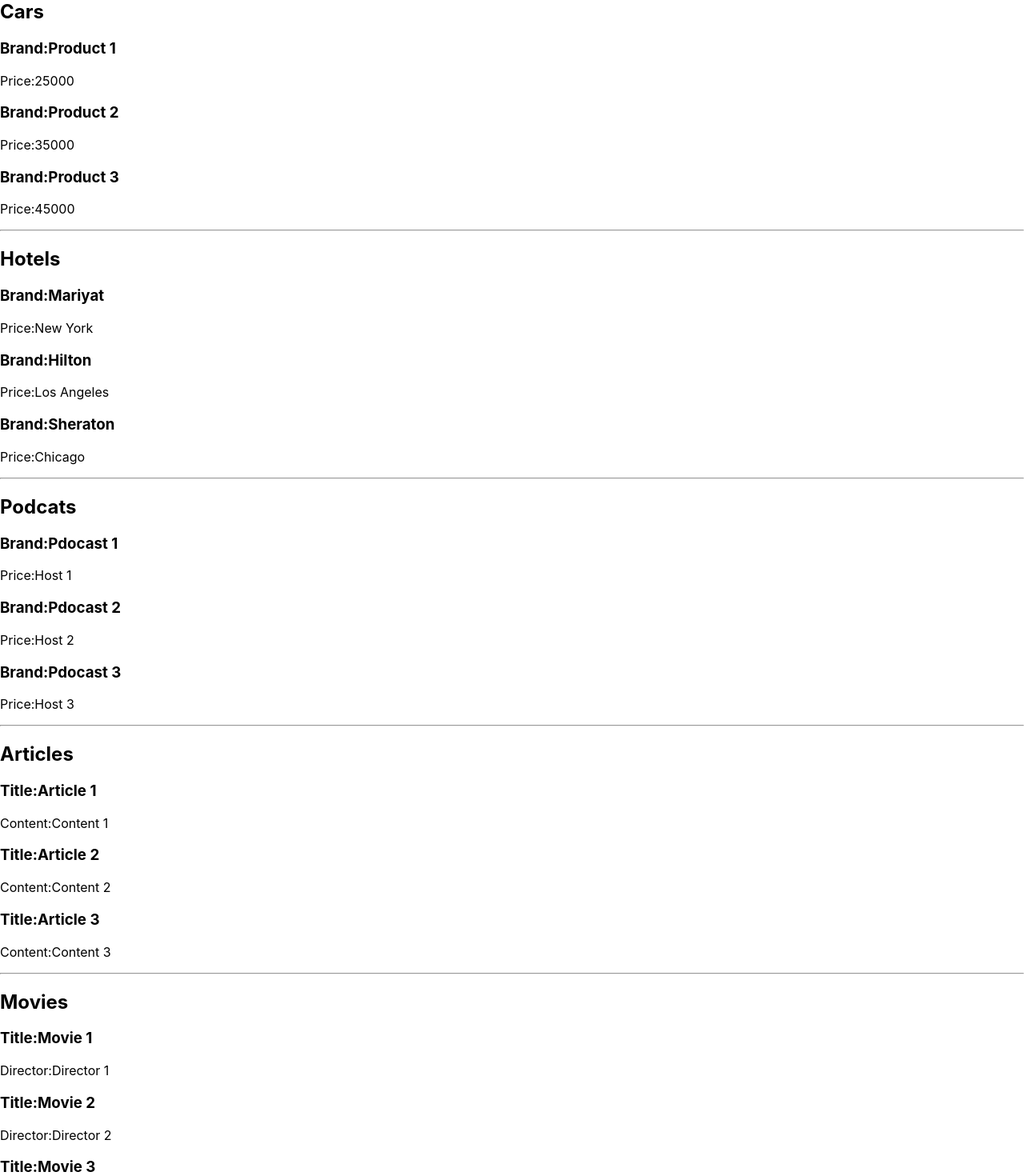
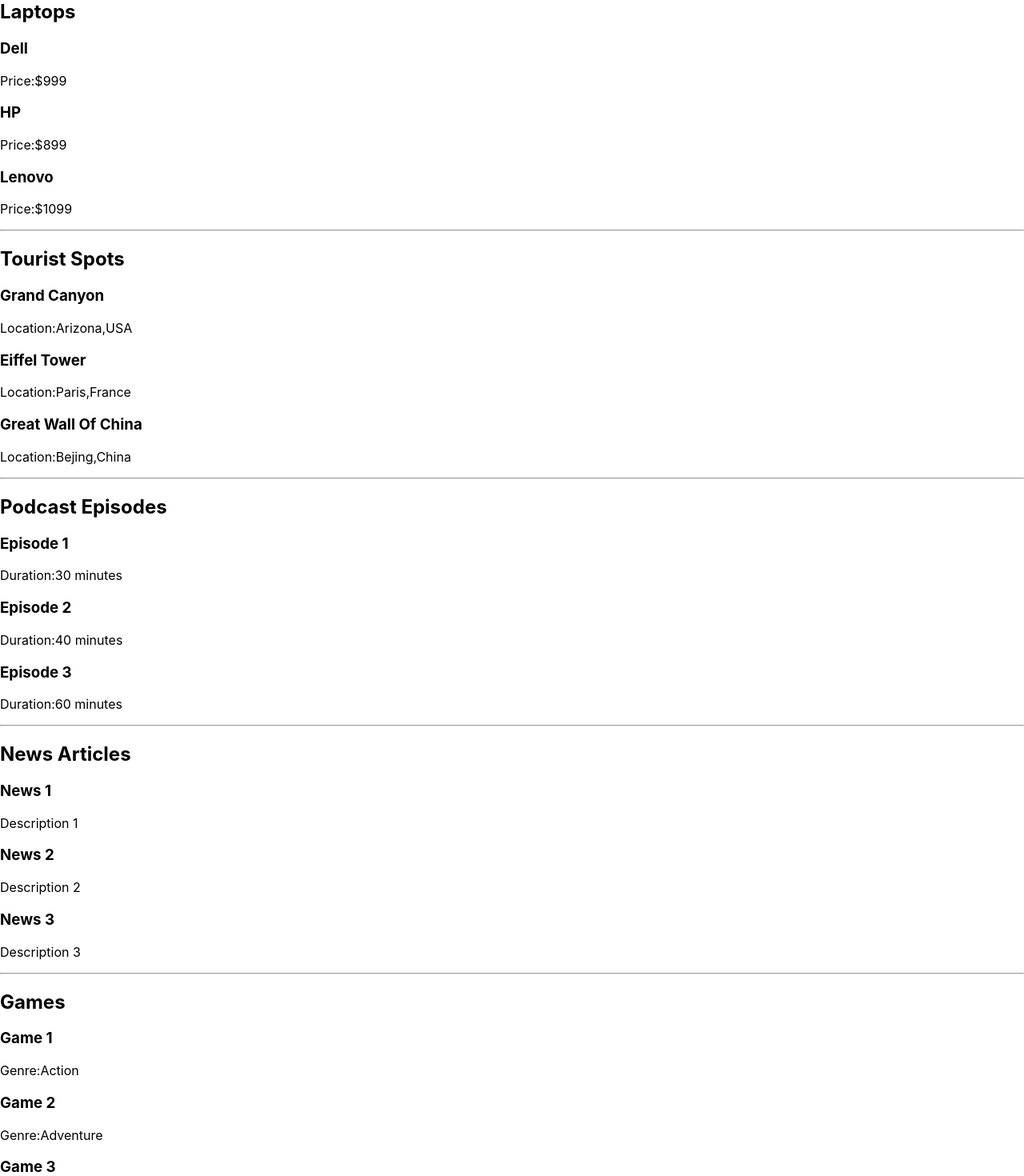
Before and after one commit to sourav7274/NeogP, a React (Create React App) app in the folder CW/test1/: page / in a window 1280 px wide. Shown: the part 20-1490 px from the top of the page at 80% size. Built offline with nearby package versions, Linux system fonts and the light colour scheme.

Commit message:
IR2.1_HW2

```diff
--- a/CW/test1/src/App.js
+++ b/CW/test1/src/App.js
@@ -1,32 +1,32 @@
 
 import './App.css';
 
-const Cars = ({cars}) =>{
-  const carList = cars.map(car =>(
-    <div key={car.id}>
-       <h3>Brand:{car.Brand}</h3>
-       <p>Price:{car.price}</p>
+const Laptops = ({laptops}) =>{
+  const laptopList = laptops.map(laptop =>(
+    <div key={laptop.id}>
+       <h3>{laptop.Brand}</h3>
+       <p>Price:${laptop.price}</p>
     </div>
   ))
   return(
     <>
-      <h2>Cars</h2>
-      {carList}
+      <h2>Laptops</h2>
+      {laptopList}
       <hr/>
     </>
   )
 }
-const Hotels = ({hotels}) =>{
-  const hotelList = hotels.map(hotel =>(
-    <div  key={hotel.id}>
-       <h3>Brand:{hotel.name}</h3>
-       <p>Price:{hotel.location}</p>
+const Tspots = ({tspots}) =>{
+  const tspotList = tspots.map(tspot =>(
+    <div key={tspot.id}>
+       <h3>{tspot.name}</h3>
+       <p>Location:{tspot.location}</p>
     </div>
   ))
   return(
     <>
-      <h2>Hotels</h2>
-      {hotelList}
+      <h2>Tourist Spots</h2>
+      {tspotList}
       <hr/>
     </>
   )
@@ -34,13 +34,13 @@
 const Podcasts = ({podcasts}) =>{
   const PodList = podcasts.map(pod =>(
     <div  key={pod.id}>
-       <h3>Brand:{pod.title}</h3>
-       <p>Price:{pod.host}</p>
+       <h3>{pod.title}</h3>
+       <p>Duration:{pod.duration} minutes</p>
     </div>
   ))
   return(
     <>
-      <h2>Podcats</h2>
+      <h2>Podcast Episodes</h2>
       {PodList}
       <hr/>
     </>
@@ -49,29 +49,29 @@
 const Articles = ({articles}) =>{
   const articleList = articles.map(article =>(
     <div  key={article.id}>
-       <h3>Title:{article.title}</h3>
-       <p>Content:{article.content}</p>
+       <h3>{article.title}</h3>
+       <p>{article.description}</p>
     </div>
   ))
   return(
     <>
-      <h2>Articles</h2>
+      <h2>News Articles</h2>
       {articleList}
       <hr/>
     </>
   )
 }
-const Movies = ({movies}) =>{
-  const movieList = movies.map(movie =>(
-    <div  key={movie.id}>
-       <h3>Title:{movie.title}</h3>
-       <p>Director:{movie.director}</p>
+const Games = ({games}) =>{
+  const gameList = games.map(game =>(
+    <div  key={game.id}>
+       <h3>{game.title}</h3>
+       <p>Genre:{game.genre}</p>
     </div>
   ))
   return(
     <>
-      <h2>Movies</h2>
-      {movieList}
+      <h2>Games</h2>
+      {gameList}
       <hr/>
     </>
   )
@@ -80,42 +80,42 @@
 
 function App() {
 
-  const cars = [
-    {id:1,Brand:"Product 1",price:25000},
-    {id:2,Brand:"Product 2",price:35000},
-    {id:3,Brand:"Product 3",price:45000},
+  const laptops = [
+    {id:1,Brand:"Dell",price:999},
+    {id:2,Brand:"HP",price:899},
+    {id:3,Brand:"Lenovo",price:1099},
   ]
 
-  const hotels= [
-    {id:1,name:"Mariyat",location:"New York"},
-    {id:2,name:"Hilton",location:"Los Angeles"},
-    {id:3,name:"Sheraton",location:"Chicago"},
+  const tspots= [
+    {id:1,name:"Grand Canyon",location:"Arizona,USA"},
+    {id:2,name:"Eiffel Tower",location:"Paris,France"},
+    {id:3,name:"Great Wall Of China",location:"Bejing,China"},
   ]
 
   const podcasts = [
-    {id:1,title:"Pdocast 1",host:"Host 1"},
-    {id:2,title:"Pdocast 2",host:"Host 2"},
-    {id:3,title:"Pdocast 3",host:"Host 3"},
+    {id:1,title:"Episode 1",duration:30},
+    {id:2,title:"Episode 2",duration:40},
+    {id:3,title:"Episode 3",duration:60},
   ]
   const articles = [
-    {id:1,title:"Article 1",content:"Content 1"},
-    {id:2,title:"Article 2",content:"Content 2"},
-    {id:3,title:"Article 3",content:"Content 3"},
+    {id:1,title:"News 1",description:"Description 1"},
+    {id:2,title:"News 2",description:"Description 2"},
+    {id:3,title:"News 3",description:"Description 3"},
   ]
 
-  const movies = [
-    {id:1,title:"Movie 1",director:"Director 1"},
-    {id:2,title:"Movie 2",director:"Director 2"},
-    {id:3,title:"Movie 3",director:"Director 3"},
+  const games = [
+    {id:1,title:"Game 1",genre:"Action"},
+    {id:2,title:"Game 2",genre:"Adventure"},
+    {id:3,title:"Game 3",genre:"Strategy"},
   ]
 
   return (
     <div>
-      <Cars cars={cars}/>
-      <Hotels hotels={hotels}/>
+      <Laptops laptops={laptops}/>
+      <Tspots tspots={tspots}/>
       <Podcasts podcasts={podcasts}/>
       <Articles articles={articles}/>
-      <Movies movies={movies}/>
+      <Games games={games}/>
     </div>
   )
 }
```
